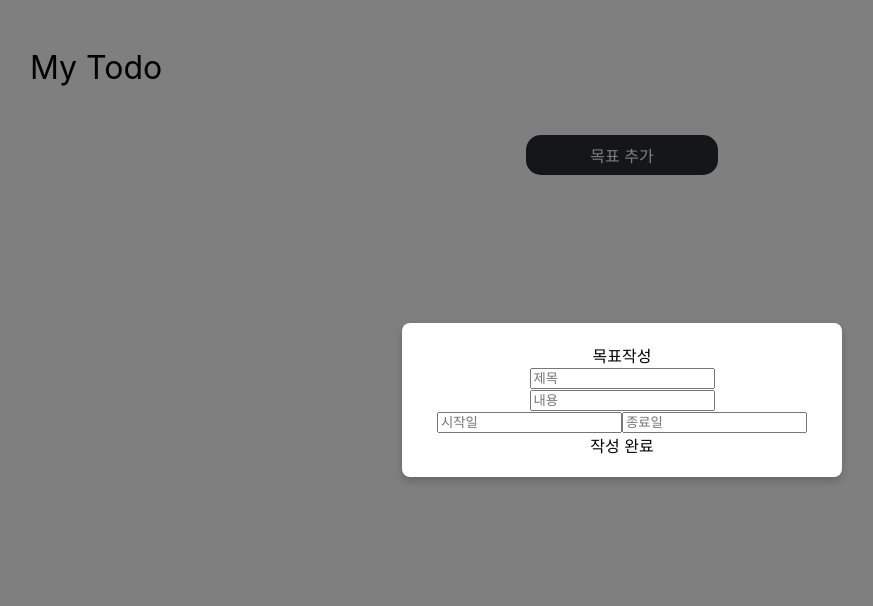
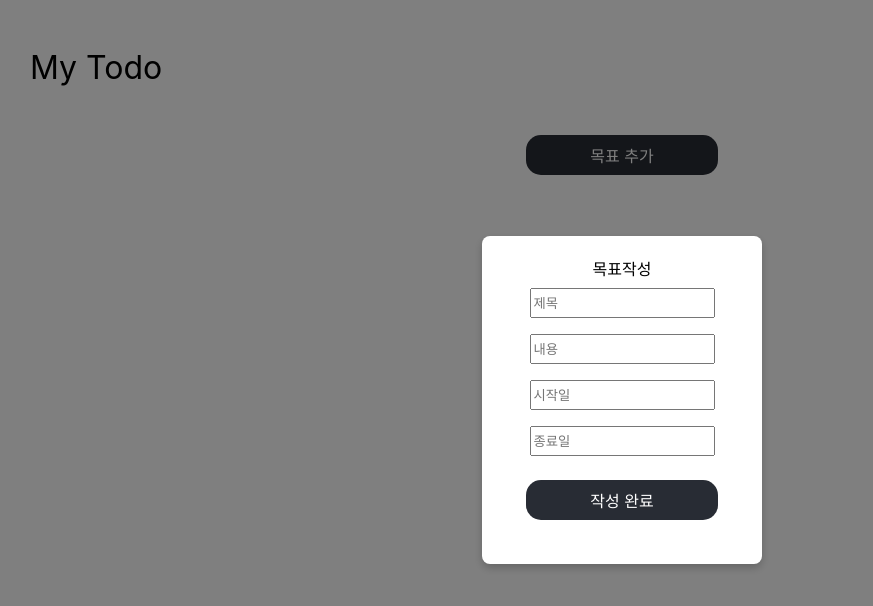
Before and after one commit to GDGoC-DUE-Projcet-Study/challenge-us_Front-end, a React (Create React App) app: page /todo in a window 1280 px wide. Both pictures are taken after a click on the element "목표 추가". Shown: the top 606 px of the page, without its empty margins (18-891 px from the left). Built offline with nearby package versions, Linux system fonts and the light colour scheme.

Commit message:
💄 Style : 모달창 input css 수정

```diff
--- a/src/css/Todo.css
+++ b/src/css/Todo.css
@@ -46,7 +46,13 @@
     background-color: white;
     padding: 20px;
     border-radius: 8px;
-    width: 400px;
+    width: 15rem;
+    height: 18rem;
     box-shadow: 0px 4px 8px rgba(0, 0, 0, 0.2);
     text-align: center;
   }
+
+.modalinput {
+    height: 1.5rem;
+    margin: 0.5rem;
+}
--- a/src/pages/Todo.js
+++ b/src/pages/Todo.js
@@ -45,17 +45,17 @@ const Todo = () => {
                             <div>목표작성</div>
                             <div onChange={InputChange}>
                                 <div>
-                                    <input name='title' placeholder='제목' />
+                                    <input className="modalinput" name='title' placeholder='제목' />
                                 </div>
                                 <div>
-                                    <input name='description' placeholder='내용' />
+                                    <input className="modalinput" name='description' placeholder='내용' />
                                 </div>
                                 <div>
-                                    <input name='start_date' placeholder='시작일' />
-                                    <input name='end_date' placeholder='종료일' />
+                                    <input className="modalinput" name='start_date' placeholder='시작일' />
+                                    <input className="modalinput" name='end_date' placeholder='종료일' />
                                 </div>
                             </div>
-                            <div onClick={() => Write()}>작성 완료</div>
+                            <div className="modalbutton" onClick={() => Write()}>작성 완료</div>
                         </div>
                     </div>
                 }
```
